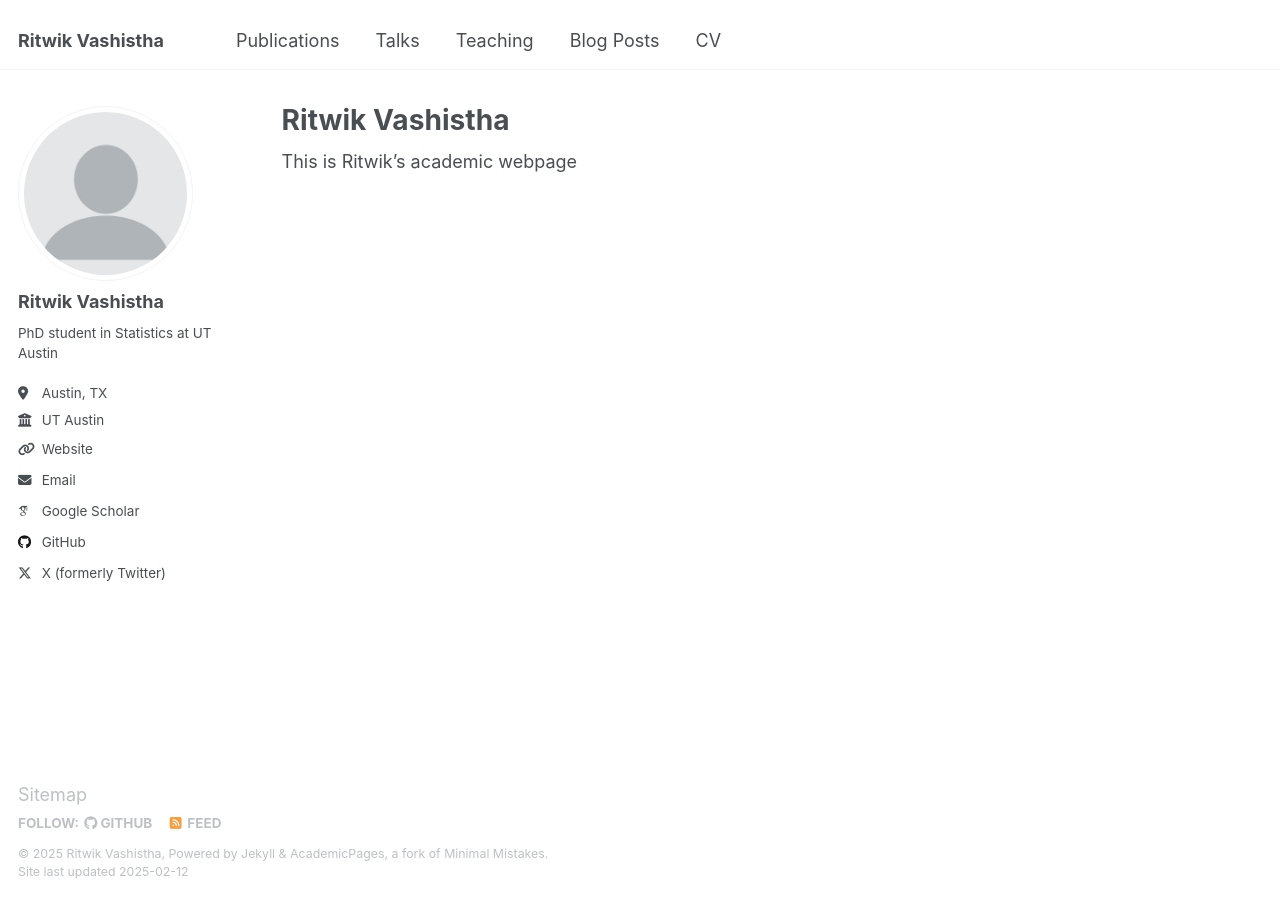
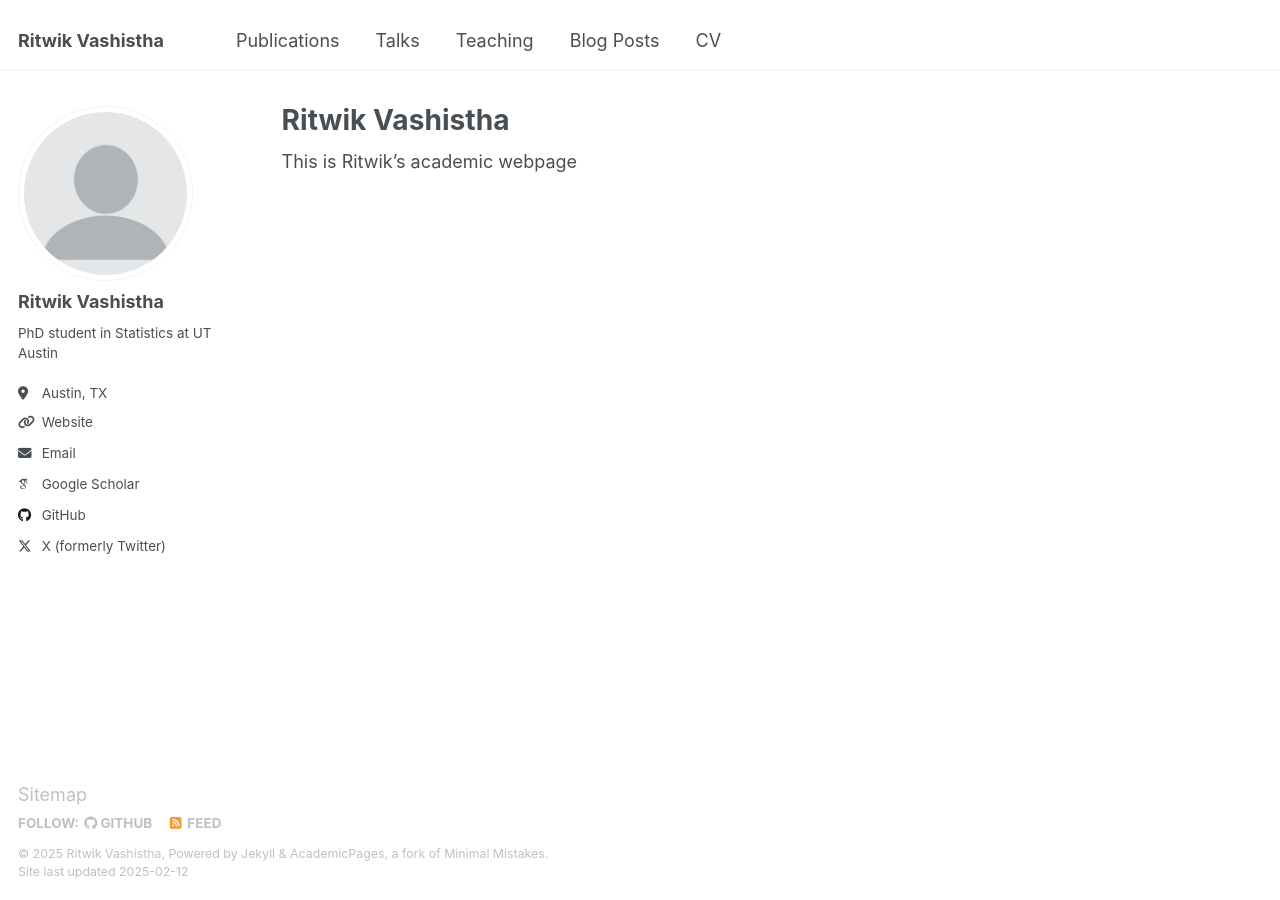
Before and after one commit to ritwikvashistha/ritwikvashistha.github.io, a Jekyll site: the page built from _pages/about.md, in a window 1280 px wide. Built offline with Jekyll 4.4.1, drawn with Linux system fonts in a browser that asks for light colours; some web fonts are replaced.

Commit message:
Update _config.yml

```diff
--- a/_config.yml
+++ b/_config.yml
@@ -27,7 +27,6 @@ author:
   pronouns         : # example: "he/him"
   bio              : "PhD student in Statistics at UT Austin"
   location         : "Austin, TX"
-  employer         : "UT Austin"
   uri              : "https://www.ritwikvashistha.com/"
   email            : "ritwik.v@utexas.edu"
 
```
